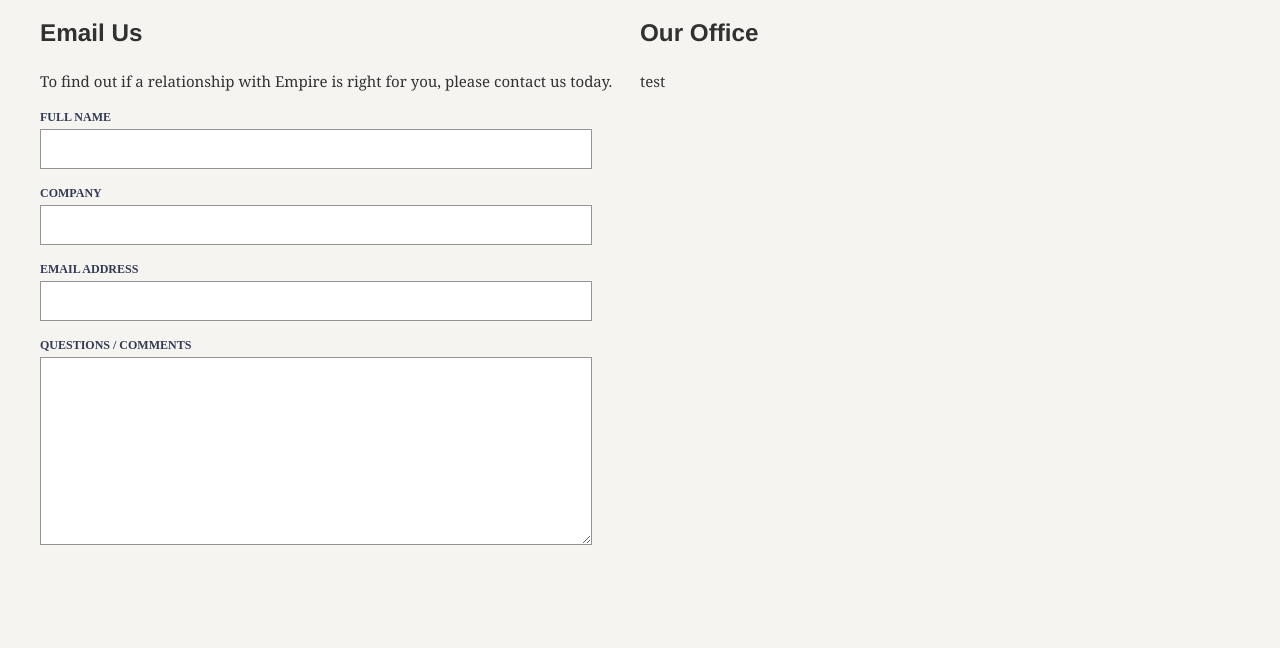
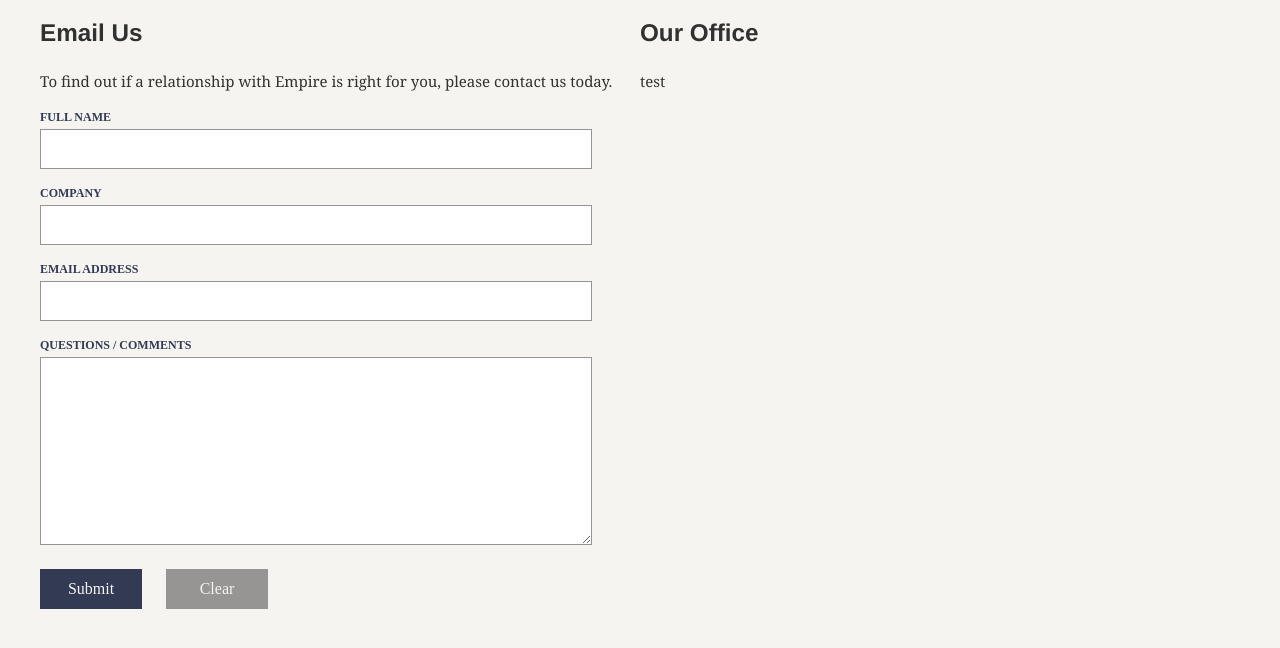
Before and after one commit to sirtok4/eam-site, a Gatsby site: page /contact-us in a window 1280 px wide. Shown: the part 262-910 px from the top of the page. Before the commit the page ends 855 px from the top, so only its background shows below. Built offline with nearby package versions, Linux system fonts and the light colour scheme; Gatsby itself is replaced by a stand-in of ours.

Commit message:
feat(pages): add form buttons

```diff
--- a/src/pages/contact-us.js
+++ b/src/pages/contact-us.js
@@ -34,6 +34,11 @@ const ContactUs = () => (
             <label htmlFor='questions-comments'>Questions / Comments</label>
             <textarea id='questions-comments' name='questions-comments' />
           </div>
+
+          <div className={styles.field}>
+            <button className={styles.submit}>Submit</button>
+            <button className={styles.clear}>Clear</button>
+          </div>
         </div>
       </div>
       <div className={styles.right}>
--- a/src/pages/contact-us.module.less
+++ b/src/pages/contact-us.module.less
@@ -33,6 +33,31 @@
         // height: 68px;
         margin: 12px 0;
         width: 100%;
+
+        button {
+          margin-top: 12px;
+          height: 40px;
+          width: 102px;
+          border: none;
+          font-family: 'libre franklin light';
+          font-size: 16px;
+          line-height: 16px;
+          text-align: center;
+
+          &:not(:last-child) {
+            margin-right: 24px;
+          }
+        }
+
+        .submit {
+          background-color: #333A54;
+          color: #F5F4F1;
+        }
+
+        .clear {
+          color: #F5F4F1;
+          background-color: #979593;
+        }
 
         > label {
           display: block;
```
